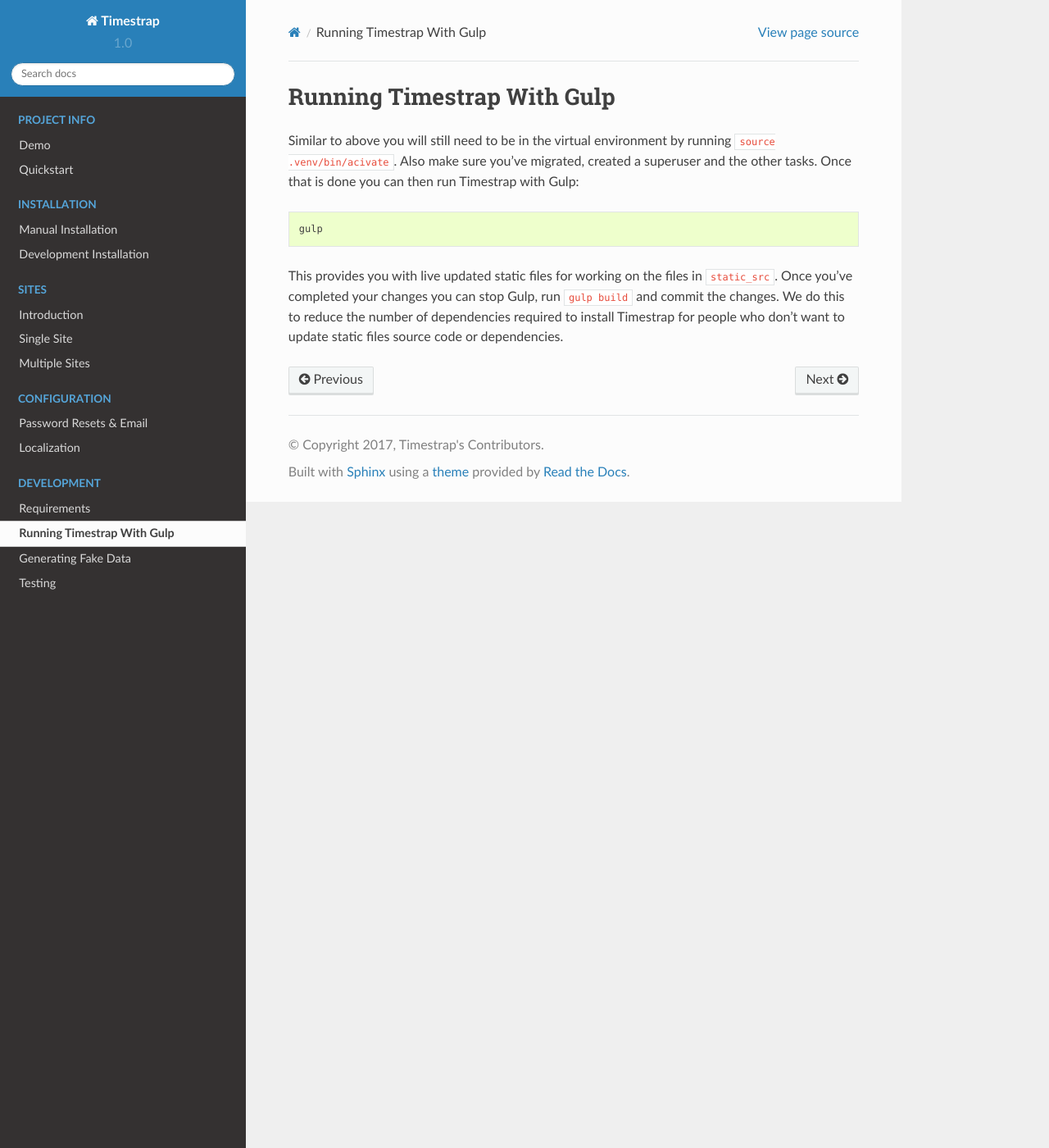
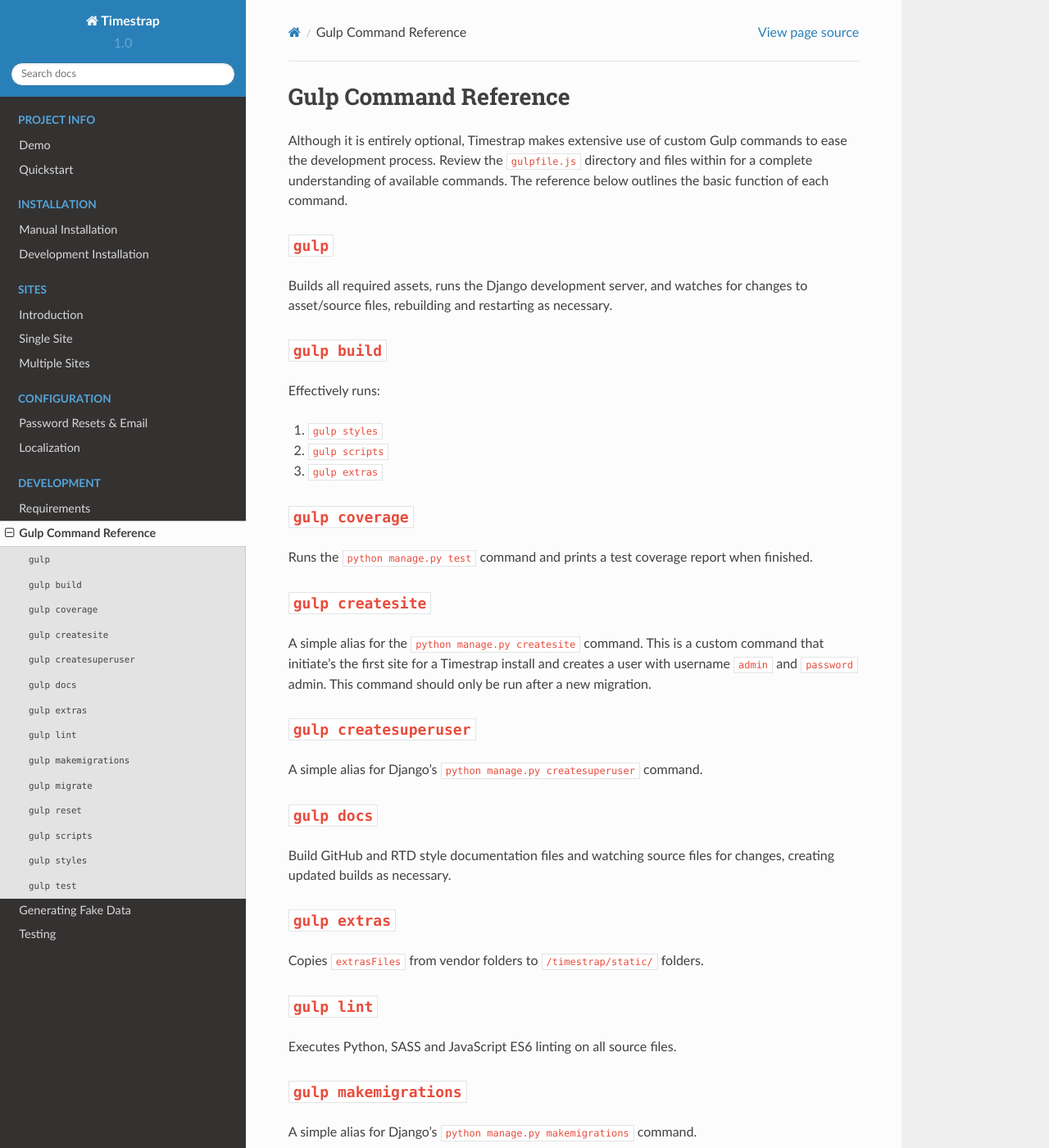
Before and after one commit to overshard/timestrap, a Sphinx documentation site: the page built from docs/development/gulp.md, in a window 1280 px wide and 1400 px high. Shown: the whole window at 82% size. Built offline with Sphinx 7.4.7 and the Read the Docs theme 2.0.0, drawn with Linux system fonts in a browser that asks for light colours; some of the changed text lies outside the part shown.

Commit message:
Add a full Gulp command reference.

```diff
--- a/docs/development/gulp.md
+++ b/docs/development/gulp.md
@@ -1,13 +1,82 @@
-## Running Timestrap With Gulp
+## Gulp Command Reference
 
-Similar to above you will still need to be in the virtual environment by running
-`source .venv/bin/acivate`. Also make sure you've migrated, created a superuser
-and the other tasks. Once that is done you can then run Timestrap with Gulp:
+Although it is entirely optional, Timestrap makes extensive use of custom Gulp
+commands to ease the development process. Review the `gulpfile.js` directory
+and files within for a complete understanding of available commands. The
+reference below outlines the basic function of each command.
 
-    gulp
+### `gulp`
 
-This provides you with live updated static files for working on the files in
-`static_src`. Once you've completed your changes you can stop Gulp, run
-`gulp build` and commit the changes. We do this to reduce the
-number of dependencies required to install Timestrap for people who don't want
-to update static files source code or dependencies.
+Builds all required assets, runs the Django development server, and watches for
+changes to asset/source files, rebuilding and restarting as necessary.
+
+### `gulp build`
+
+Effectively runs:
+
+1. `gulp styles`
+1. `gulp scripts`
+1. `gulp extras`
+
+### `gulp coverage`
+
+Runs the `python manage.py test` command and prints a test coverage report when
+finished.
+
+### `gulp createsite`
+
+A simple alias for the `python manage.py createsite` command. This is a custom
+command that initiate's the first site for a Timestrap install and creates a
+user with username `admin` and `password` admin. This command should only be
+run after a new migration.
+
+### `gulp createsuperuser`
+
+A simple alias for Django's `python manage.py createsuperuser` command.
+
+### `gulp docs`
+
+Build GitHub and RTD style documentation files and watching source files for
+changes, creating updated builds as necessary.
+
+### `gulp extras`
+
+Copies `extrasFiles` from vendor folders to `/timestrap/static/` folders.
+
+### `gulp lint`
+
+Executes Python, SASS and JavaScript ES6 linting on all source files.
+
+### `gulp makemigrations`
+
+A simple alias for Django's `python manage.py makemigrations` command.
+
+### `gulp migrate`
+
+A simple alias for Django's `python manage.py migrate` command.
+
+### `gulp reset`
+
+This command effectively runs:
+
+1. `python manage.py flush` to clear all data from the database and re-execute
+post-migration hooks.
+1. `python manage.py createsite` to establish the initial site and user.
+1. `python manage.py fake` to generate fake data in the database.
+
+The argument `--fake 0` can be used to bypass the fake data generation.
+
+### `gulp scripts`
+
+Compiles JavaScript assets from Timestrap's VueJS files in to `bundle-app.js`
+and vendor assets in to `bundle-vendor.js`, placing both in the
+`/timestrap/static/js/` folder.
+
+### `gulp styles`
+
+Compiles vendor CSS in to `bundle-vendor.css` and Timestrap's SASS in to
+`bundle-scss.css`, placing both in the `/timestrap/static/css/` folder.
+
+### `gulp test`
+
+A simple alias for Django's `python manage.py test` command.
--- a/docs/index.rst
+++ b/docs/index.rst
@@ -45,6 +45,6 @@
    :maxdepth: 2
 
    Requirements <development/requirements>
-   Running Timestrap With Gulp <development/gulp>
+   Gulp Command Reference <development/gulp>
    Generating Fake Data <development/fake>
    Testing <development/testing>
```
